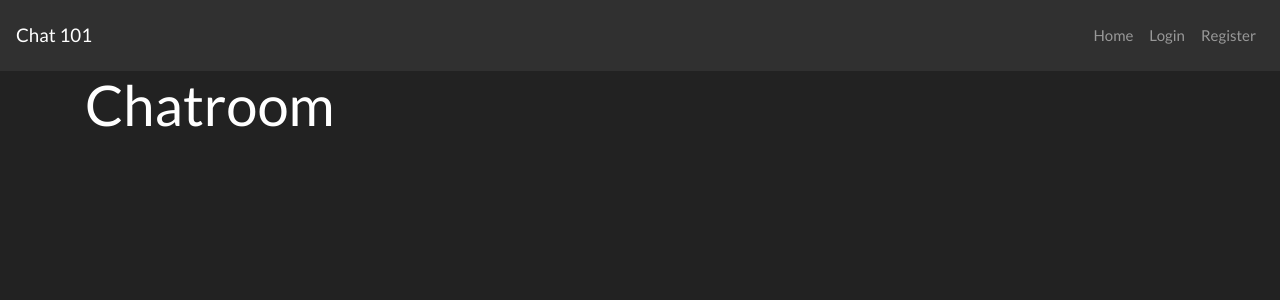
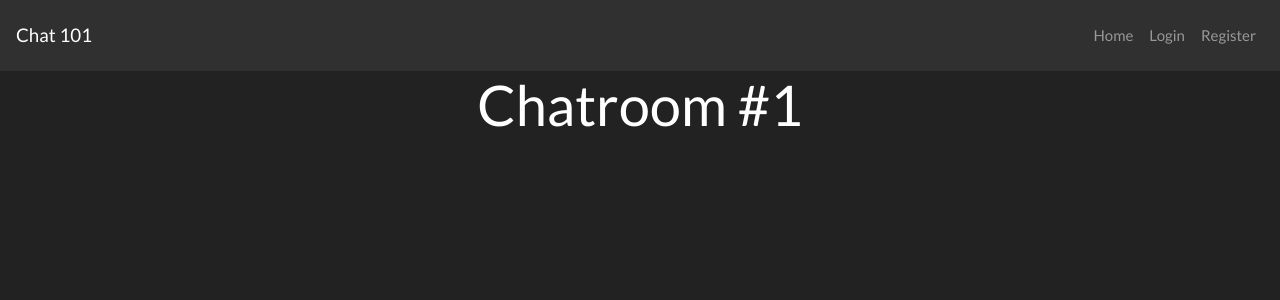
Before and after one commit to nikolisan/chat101, a React (Create React App) app: page /chat/1 in a window 1280 px wide. Shown: the top 300 px of the page. Built offline with nearby package versions, Linux system fonts and the light colour scheme; no server answers.

Commit message:
added optional chatroom id to the routes

```diff
--- a/src/components/Chatroom.js
+++ b/src/components/Chatroom.js
@@ -4,6 +4,7 @@ import PropTypes from 'prop-types'
 class Chatroom extends Component {
     constructor(props) {
         super(props)
+        this.chatRoomId = this.props.match.params.id
     }
 
     componentDidMount(){
@@ -18,8 +19,8 @@ class Chatroom extends Component {
 
     render() {
         return (
-            <div className="container">
-                <h1 className="display-4">Chatroom</h1>
+            <div className="container text-center">
+                <h1 className="display-4">Chatroom { this.chatRoomId && '#'+this.chatRoomId }</h1>
             </div>
         )
     }
--- a/src/components/Login.js
+++ b/src/components/Login.js
@@ -33,7 +33,7 @@ class Login extends Component {
 
     componentWillReceiveProps(nextProps) {
         if(nextProps.auth.isAuthenticated) {
-            this.props.history.push('/chat')
+            this.props.history.push('/chat/general')
         }
         if (nextProps.errors) {
             this.setState({
@@ -44,7 +44,7 @@ class Login extends Component {
 
     componentDidMount() {
         if(this.props.auth.isAuthenticated) {
-            this.props.history.push('/chat');
+            this.props.history.push('/chat/general');
         }
     }
 
--- a/src/containers/Home.js
+++ b/src/containers/Home.js
@@ -7,9 +7,7 @@ const mapStateToProps = state => {
 }
 
 const mapDispatchToProps = dispatch => ({
-    loginUser: (item) => {
-        dispatch(loginUser(item))
-    }
+
 })
 
 export const Home = connect(mapStateToProps, mapDispatchToProps)(HomeComponent)
--- a/src/routes/index.js
+++ b/src/routes/index.js
@@ -16,7 +16,7 @@ const routes = (
       <Route exact path="/" component={Home} />
       <Route exact path="/register" component={Register} />
       <Route exact path="/login" component={Login} />
-      <Route path="/chat" component={Chatroom} />
+      <Route path="/chat/:id?" component={Chatroom} />
       <Route component={NoMatch} />
     </Switch>
   </div>
```
